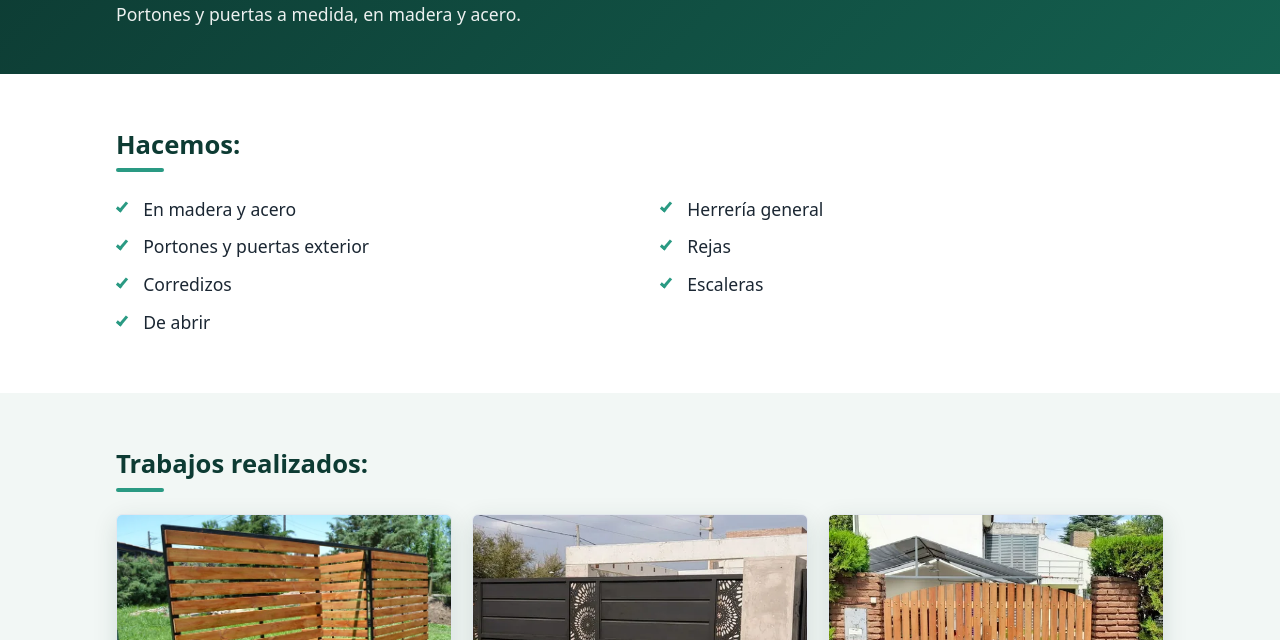
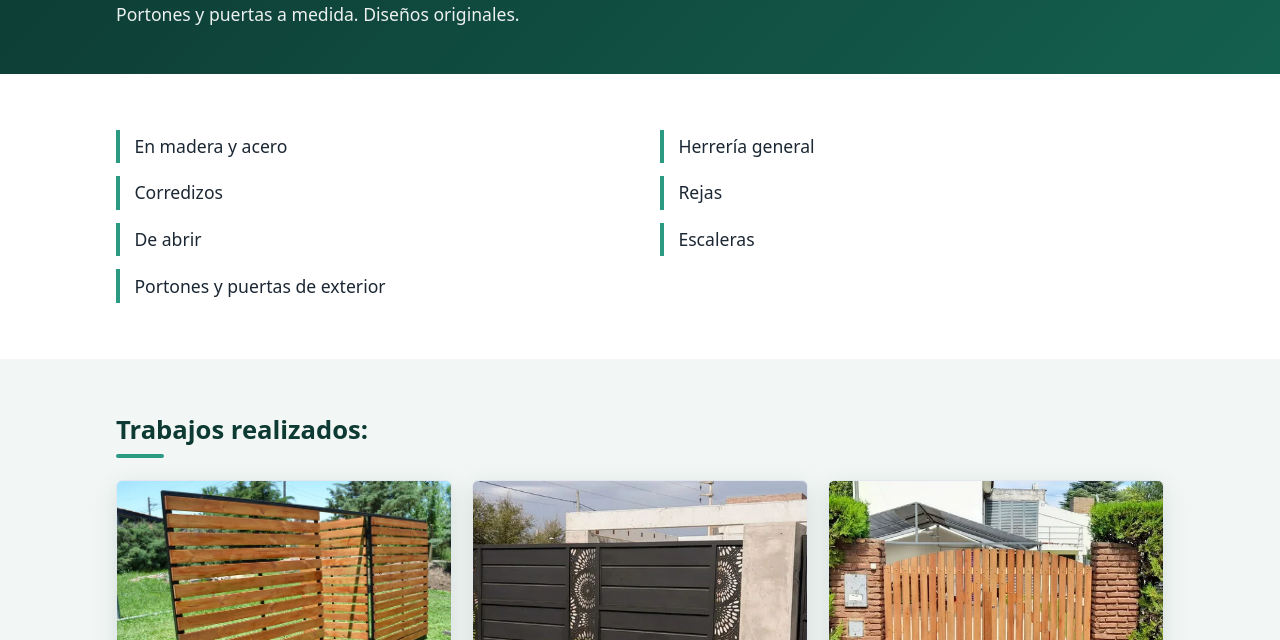
Before and after one commit to ArielLevet/cercos-rosario-static, a plain HTML site: page portones-puertas.html in a window 1280 px wide. Shown: the part 160-800 px from the top of the page. Drawn offline with Linux system fonts and the light colour scheme.

Commit message:
Bar-style item list, drop Hacemos heading, tweak portones subtitle and order
Co-Authored-By: Claude Sonnet 5.5 <noreply@anthropic.com>

```diff
--- a/portones-puertas.html
+++ b/portones-puertas.html
@@ -52,18 +52,17 @@
     <section class="page-title">
       <div class="wrap">
         <h1>Portones y puertas</h1>
-        <p>Portones y puertas a medida, en madera y acero.</p>
+        <p>Portones y puertas a medida. Diseños originales.</p>
       </div>
     </section>
 
     <section class="section">
       <div class="wrap">
-        <h2 class="section-title">Hacemos:</h2>
         <ul class="hacemos">
           <li>En madera y acero</li>
-          <li>Portones y puertas exterior</li>
           <li>Corredizos</li>
           <li>De abrir</li>
+          <li>Portones y puertas de exterior</li>
           <li>Herrería general</li>
           <li>Rejas</li>
           <li>Escaleras</li>
--- a/style.css
+++ b/style.css
@@ -163,13 +163,7 @@ ul { margin: 0; padding: 0; list-style: none; }
 
 /* ---------- Lista "Hacemos" (subpáginas) ---------- */
 .hacemos { columns: 2 17rem; column-gap: 2.5rem; font-size: 1.1rem; }
-.hacemos li { position: relative; padding-left: 1.7rem; margin-bottom: .55rem; break-inside: avoid; }
-.hacemos li::before {
-  content: ""; position: absolute; left: .2rem; top: .32em;
-  width: .38rem; height: .75rem;
-  border-right: 3px solid var(--teal); border-bottom: 3px solid var(--teal);
-  transform: rotate(40deg);
-}
+.hacemos li { border-left: 4px solid var(--teal); padding: .15rem 0 .15rem .9rem; margin-bottom: .8rem; break-inside: avoid; }
 
 /* ---------- Galería ---------- */
 .gallery { display: grid; grid-template-columns: repeat(auto-fill, minmax(17rem, 1fr)); gap: 1.25rem; }
```
Also changed, not shown: cercos-perimetrales.html (+0 -1 lines), construccion-general.html (+0 -1 lines).
